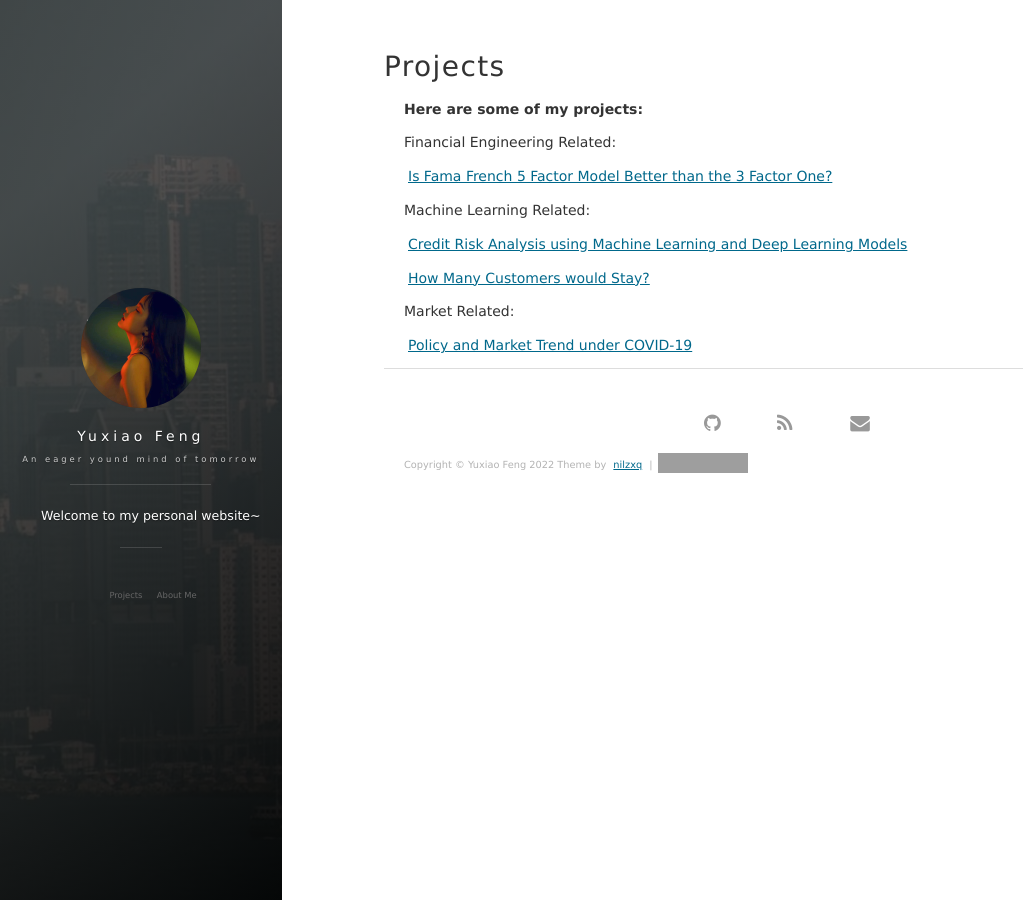
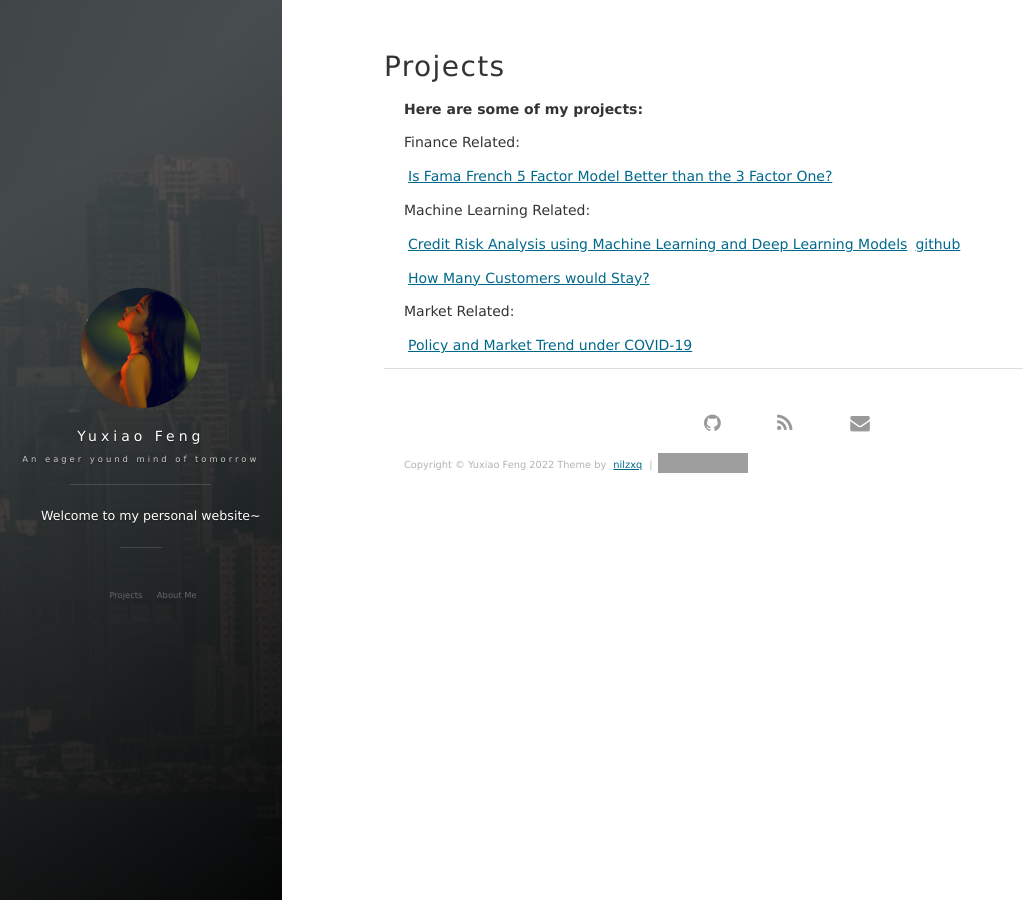
Before and after one commit to yf254/yf254.github.io, a Jekyll site: the page built from archive.md, in a window 1280 px wide. Shown: the whole page, without its empty margins (0-1023 px from the left). Built offline with Jekyll 4.4.1, drawn with Linux system fonts in a browser that asks for light colours; nearby versions of some CDN libraries; comment, search, counter and statistics services are not loaded; grey boxes are pictures that could not be loaded.

Commit message:
Add files via upload

```diff
--- a/archive.md
+++ b/archive.md
@@ -6,13 +6,13 @@ title: Projects
 <p>
 <strong>Here are some of my projects:</strong>
 <p>
-Financial Engineering Related:
+Finance Related:
 <p>
 <a href="/5630">Is Fama French 5 Factor Model Better than the 3 Factor One?</a>
 <p>
 Machine Learning Related:
 <p>
-<a href="/RMSC4112">Credit Risk Analysis using Machine Learning and Deep Learning Models</a>
+<a href="/RMSC4112">Credit Risk Analysis using Machine Learning and Deep Learning Models</a><a href="https://github.com/yf254/4112-Project">github</a>
 <p>
 <a href="/How_Many_Customers_would_Stay_">How Many Customers would Stay?</a>
 <p>
```
